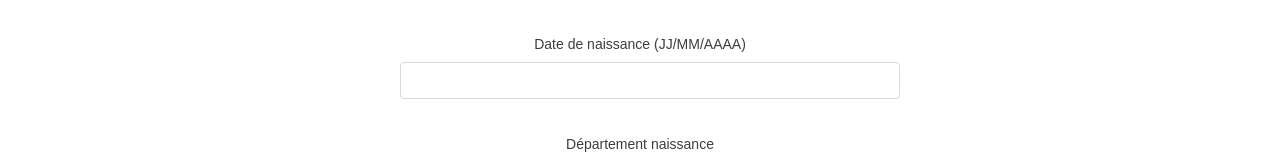
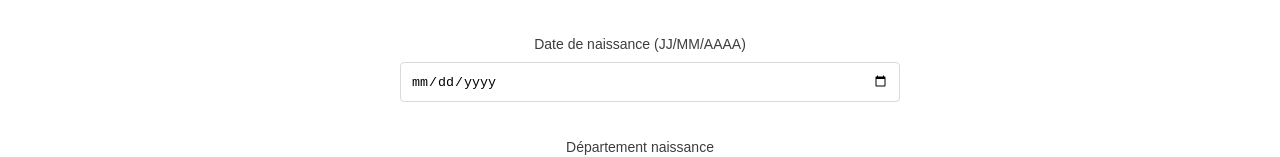
Before and after one commit to victorbillaud/OnlyVote, a React (Create React App) app: page /form in a window 1280 px wide. Shown: the part 371-528 px from the top of the page. Built offline with nearby package versions, Linux system fonts and the light colour scheme.

Commit message:
petits changements

```diff
--- a/src/Components/Form/Form.jsx
+++ b/src/Components/Form/Form.jsx
@@ -23,7 +23,7 @@ function Form() {
 
                 <label>
                     Date de naissance (JJ/MM/AAAA)
-                    <input  type="text" name="Date" />
+                    <input  type="date" name="Date" />
                 </label >
                 <br/>
 
--- a/src/Components/Header.jsx
+++ b/src/Components/Header.jsx
@@ -5,7 +5,7 @@ function Header(){
     return (
         <div className="header">
             <header className="App-header">
-                <Link to="/home" class="logo" alt="logo_OnlyVote" >
+                <Link to="/" class="logo" alt="logo_OnlyVote" >
                 <img src={logo_OV} class="logo" alt="logo_OnlyVote" />
                 </Link>
                 <Link to="/vote" class="button_vote">
```
